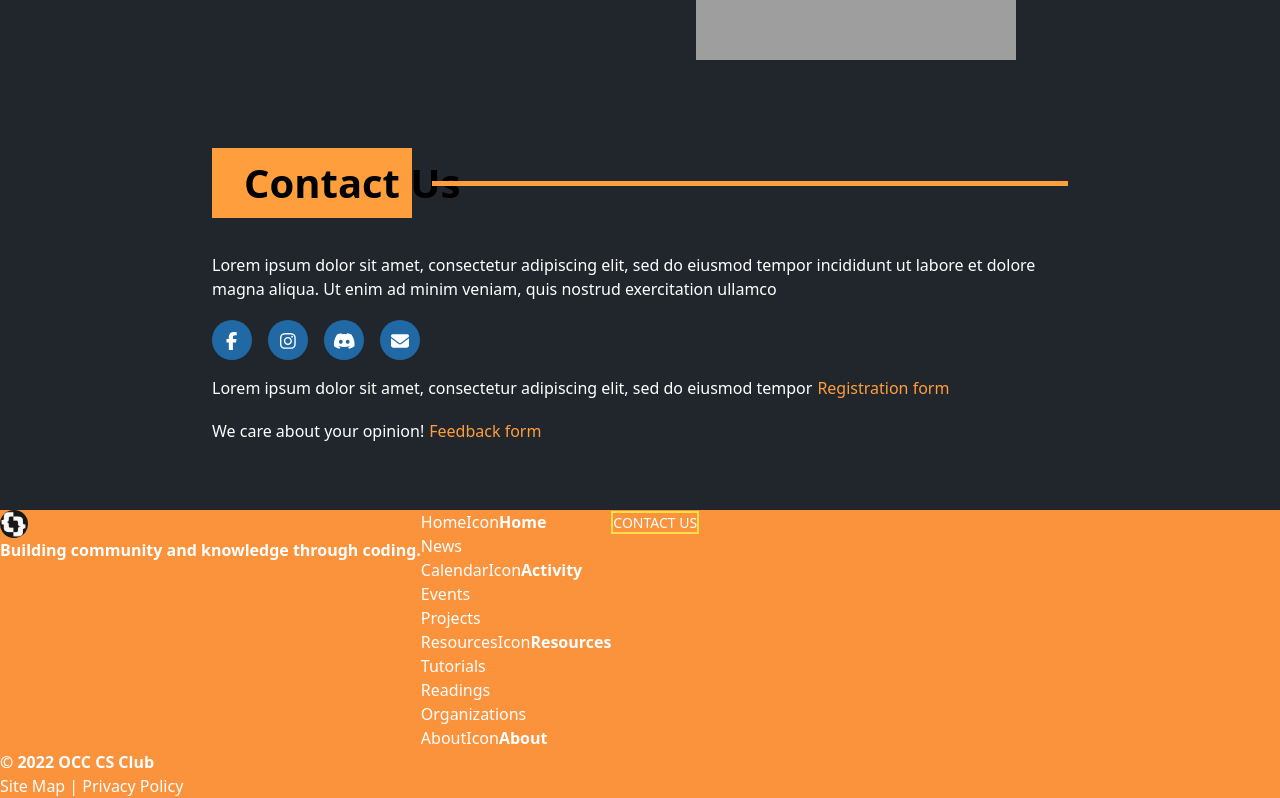
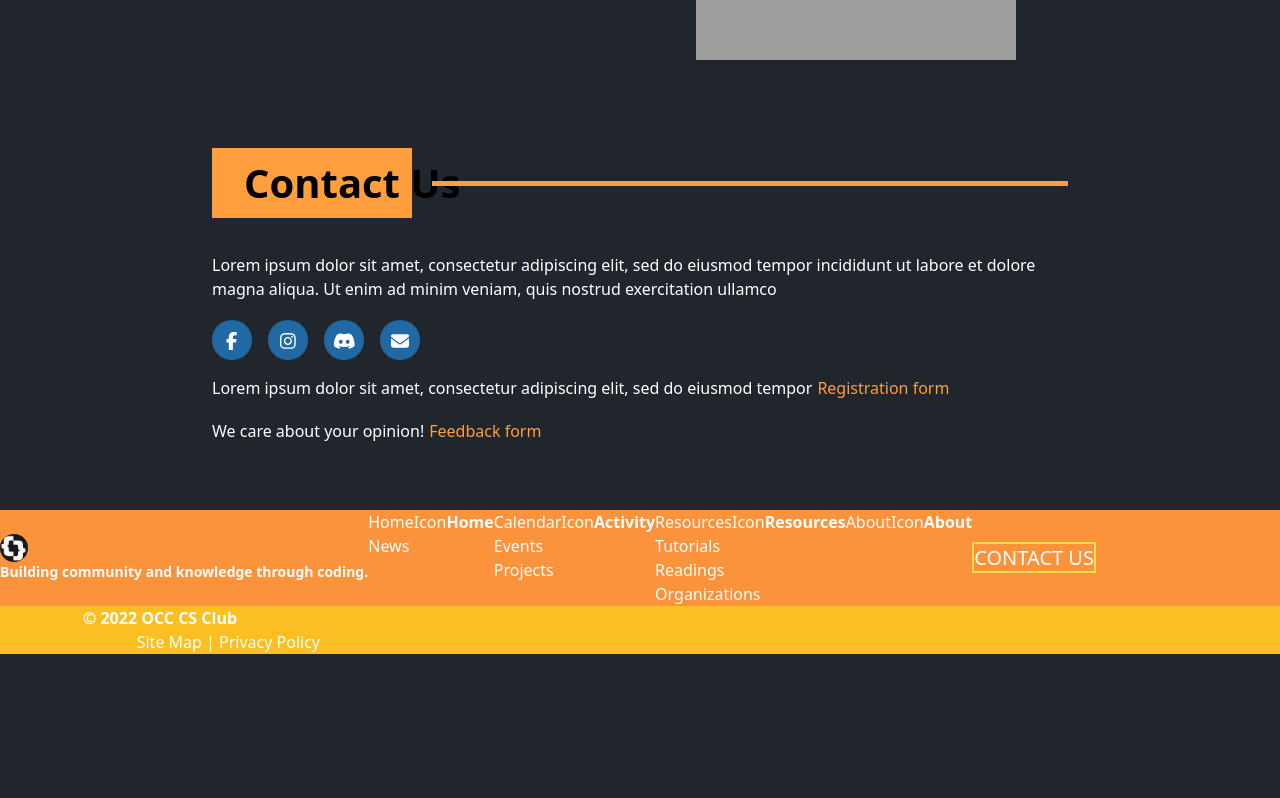
Before and after one commit to Computer-Science-Club-OCC/Computer-Science-Club-OCC.github.io, a React (Create React App) app in the folder client/: page /homepage in a window 1280 px wide. Shown: the part 1248-2046 px from the top of the page. After the commit the page ends 1902 px from the top, so only its background shows below. Built offline with nearby package versions, Linux system fonts and the light colour scheme; grey boxes are pictures that could not be loaded.

Commit message:
align items on top part and differentiate top and bottom of footer

```diff
--- a/client/src/components/footer/Footer.jsx
+++ b/client/src/components/footer/Footer.jsx
@@ -4,7 +4,7 @@ import ClubLogo from "../../asset/images/club-logo.png";
 function Footer() {
     return (
         <footer className="text-white bg-orange-400">
-            <div className="flex">
+            <div className="flex items-center m-auto">
 				<div className="logo-space">
 					<div className="logo-box">
 						<img
@@ -12,13 +12,13 @@ function Footer() {
 							src={ClubLogo}
 							alt="OCC Club Logo"
 						/>
-						<p className="club-mission">
+						<p className="text-sm">
 							<strong>Building community and knowledge through coding. </strong>
 						</p>
 					</div>
 				</div>
-				<div className="center-box">
-					<ul className="footer-ulist">
+				<div className="flex">
+					<ul className="flex flex-col">
 						<li className="footer-link-container-header">
 							<Link to="/homepage" className="footer-link">
 								<span>
@@ -35,7 +35,7 @@ function Footer() {
 							</Link>
 						</li>
 					</ul>
-					<ul className="footer-ulist">
+					<ul className="flex flex-col">
 						<li className="footer-link-container-header">
 							<Link to="" className="footer-link">
 								<span>
@@ -57,7 +57,7 @@ function Footer() {
 							</Link>
 						</li>
 					</ul>
-					<ul className="footer-ulist" id="resources-links">
+					<ul className="flex flex-col" id="resources-links">
 						<li className="footer-link-container-header">
 							<Link
 								to="/resources"
@@ -100,7 +100,7 @@ function Footer() {
 							</Link>
 						</li>
 					</ul>
-					<ul className="footer-ulist" id="about-box">
+					<ul className="flex flex-col" id="about-box">
 						<li className="footer-link-container-header">
 							<Link
 								to="/homepage"
@@ -120,18 +120,18 @@ function Footer() {
 				<div className="contact-button">
 					<Link
 						to="/homepage"
-						className="border-2 border-yellow-300 text-sm"
+						className="border-2 border-yellow-300 text-[20px]"
 						state={{ section: 3 }}
 					>
 						CONTACT US
 					</Link>
 				</div>
 			</div>
-			<div className="footer-bottom-content">
-				<p>
+			<div className="bg-amber-400">
+				<p className="text-center w-1/4">
 					<strong>&copy; 2022 OCC CS Club</strong>
 				</p>
-				<p id="map-policy-text">Site Map | Privacy Policy</p>
+				<p className="text-end w-1/4">Site Map | Privacy Policy</p>
 			</div>
 		</footer>
 
```
